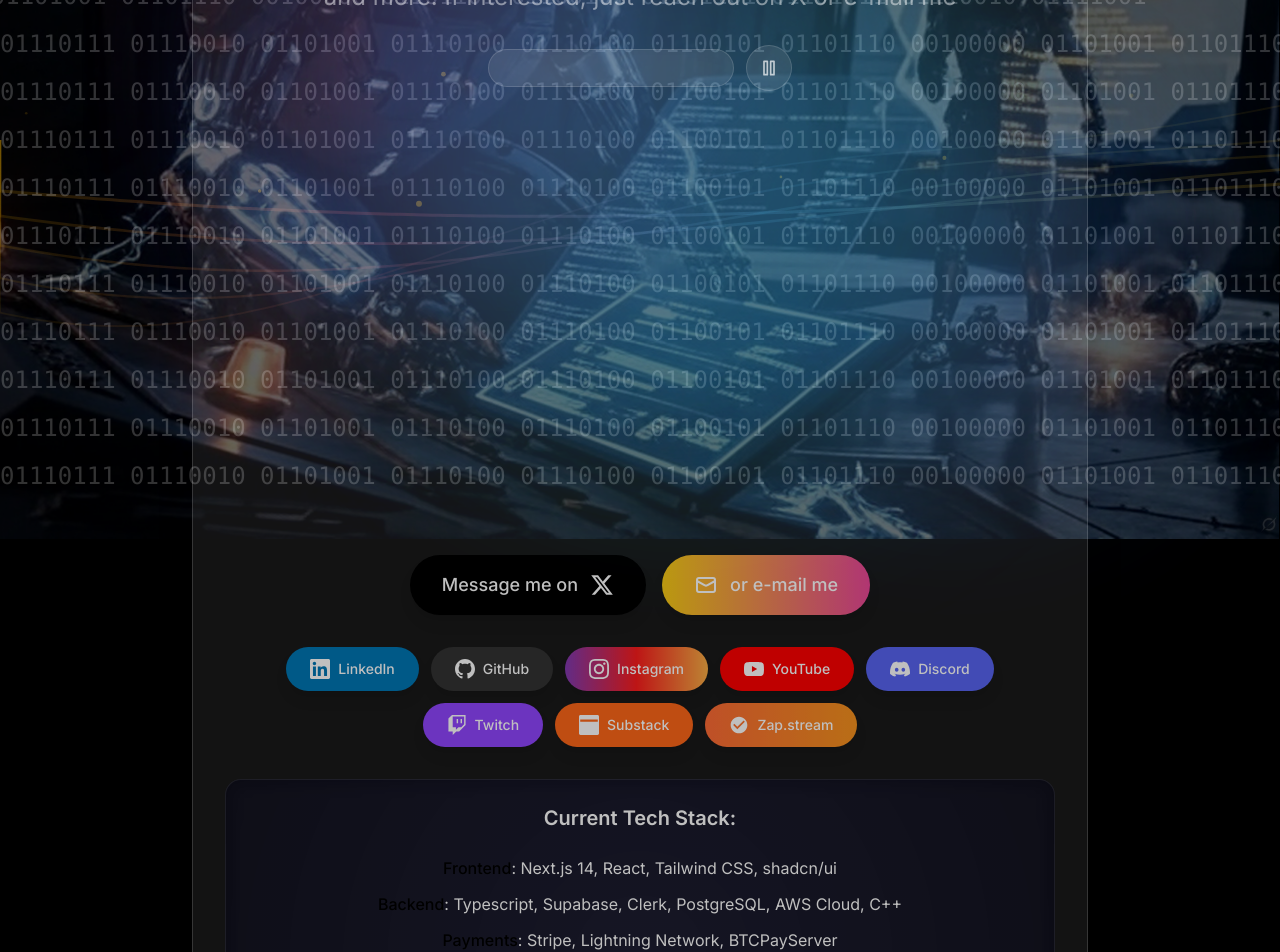
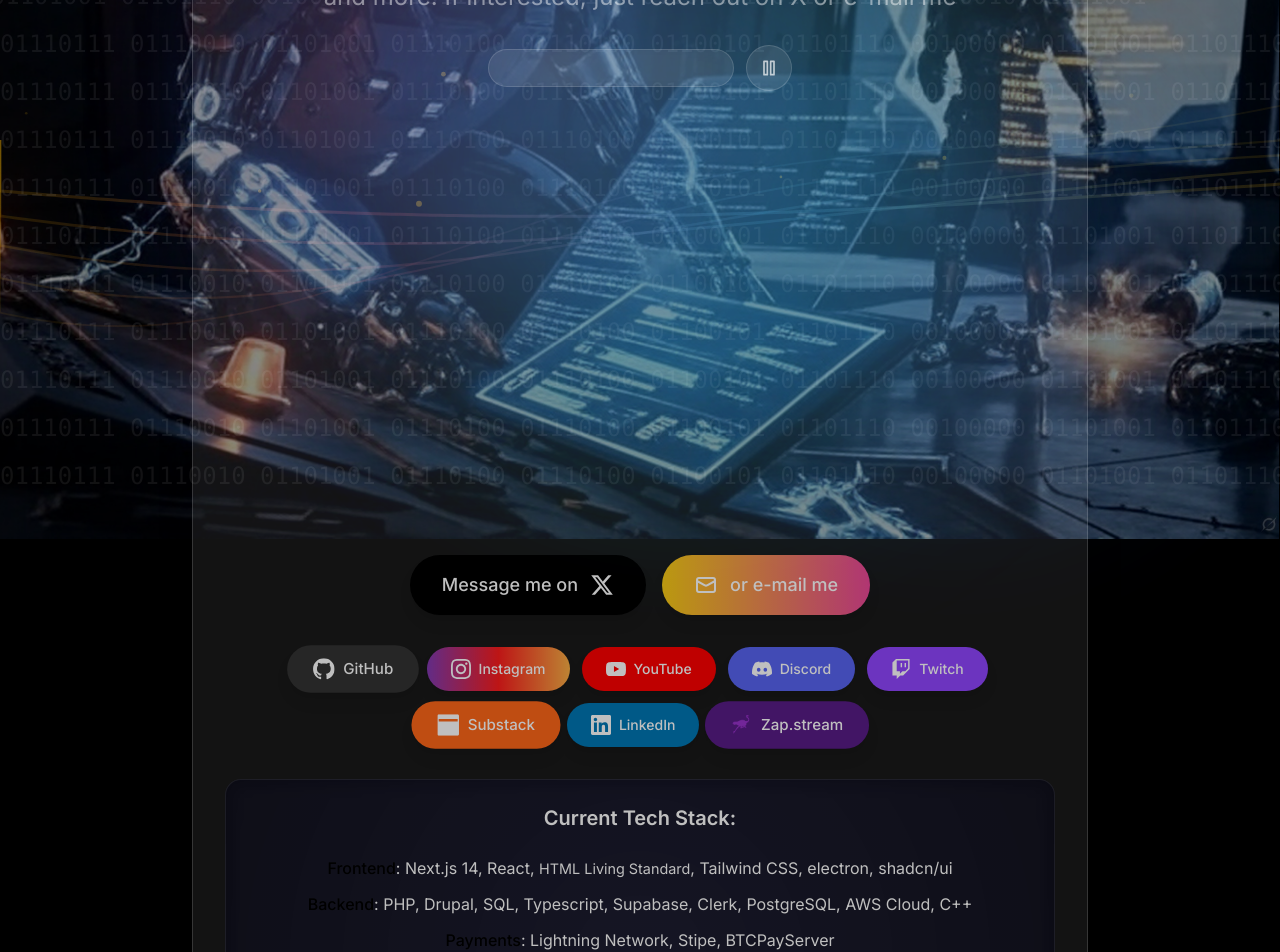
Before and after one commit to jimbrend/jimsbr, a Next.js app: page / in a window 1280 px wide. Shown: the part 260-1212 px from the top of the page. Built offline with nearby package versions, Linux system fonts and the light colour scheme.

Commit message:
Update: binary digits opacity, Sketchfab viewer normal, HTML Living Standard font size, and other UI tweaks

```diff
--- a/app/globals.css
+++ b/app/globals.css
@@ -244,3 +244,58 @@
     opacity: 0.4;
   }
 }
+
+@keyframes pulseRed {
+  0%, 100% {
+    color: white;
+  }
+  50% {
+    color: #ef4444;
+  }
+}
+
+@keyframes fadeToDeepRed {
+  0% {
+    color: white;
+    opacity: 0.2;
+  }
+  100% {
+    color: #dc2626;
+    opacity: 0;
+  }
+}
+
+@keyframes fadeAway {
+  0% {
+    opacity: 0.2;
+  }
+  100% {
+    opacity: 0;
+  }
+}
+
+.animate-pulse-red {
+  animation: pulseRed 1s ease-in-out;
+}
+
+.animate-fade-away {
+  animation: fadeAway 3s ease-out forwards;
+}
+
+.animate-fade-to-deep-red {
+  animation: fadeToDeepRed 10s ease-out forwards;
+}
+
+/* Nostr GIF hover effects */
+.nostr-gif {
+  filter: brightness(1);
+  transition: filter 0.3s ease;
+}
+
+.nostr-gif:hover {
+  filter: brightness(1.25);
+}
+
+.nostr-gif:hover {
+  animation-duration: 0.25s !important;
+}
--- a/app/page.tsx
+++ b/app/page.tsx
@@ -129,15 +129,15 @@ export default function Home() {
   }
 
   const techStackItems = [
-    { label: "Frontend", value: "Next.js 14, React, Tailwind CSS, shadcn/ui" },
-    { label: "Backend", value: "Typescript, Supabase, Clerk, PostgreSQL, AWS Cloud, C++" },
-    { label: "Payments", value: "Stripe, Lightning Network, BTCPayServer" },
-    { label: "AI", value: "OpenAI GPT-4, Claude, Grok and X's API, Browserbase, and more" },
+    { label: "Frontend", value: "Next.js 14, React, HTML Living Standard, Tailwind CSS, electron, shadcn/ui", htmlLivingStandardSmaller: true },
+    { label: "Backend", value: "PHP, Drupal, SQL, Typescript, Supabase, Clerk, PostgreSQL, AWS Cloud, C++" },
+    { label: "Payments", value: "Lightning Network, Stipe, BTCPayServer" },
+    { label: "AI", value: "OpenAI, Claude, Grok and X's API, Browserbase, E2B, and more" },
     { label: "Deployment", value: "Vercel & GitHub, exploring other hosting options" },
     {
       label: "Game Development",
       value:
-        "Unreal 5+, Lua, C#, Google Extensions/Chromium, three.js, iOS + Mac, Metal, and Windows/Microsoft Store applications, Metahuman, and more",
+        "Unreal 5+, Unity CloudLua, O3DEC#, Google Extensions/Chromium, three.js, iOS + Mac, Metal, and Windows/Microsoft Store applications, Metahuman, and more",
     },
     { label: "3D/Animation", value: "Maya, ZBrush, Substance 3D Painter, Houdini, After Effects", isLarger: false },
   ]
@@ -148,19 +148,21 @@ export default function Home() {
       <audio
         ref={audioRef}
         src="written-in-memory.mp3"
+        loop
       />
 
       {/* Parallax Background Image */}
       <div
-        className={`fixed inset-0 z-0 opacity-35 transition-opacity duration-1000 ${
-          isPlaying ? 'opacity-0' : 'opacity-35'
+        className={`fixed inset-0 z-0 opacity-50 transition-all duration-1000 ${
+          isPlaying ? 'opacity-0' : 'opacity-50'
         }`}
         style={{
           backgroundImage: 'url(/background-image.jpg)',
           backgroundSize: 'cover',
           backgroundPosition: 'center',
           transform: `translate(${(mousePosition.x - 50) * 0.02}px, ${(mousePosition.y - 50) * 0.02}px)`,
-          transition: 'transform 0.1s ease-out'
+          transition: 'transform 0.1s ease-out',
+          filter: isPlaying ? 'brightness(1)' : 'brightness(1.2)'
         }}
       />
 
@@ -187,57 +189,59 @@ export default function Home() {
       {/* Large Scrolling Background Text */}
       <div className="fixed inset-0 z-0 pointer-events-none overflow-hidden">
         <div className={`absolute inset-0 transition-opacity duration-1000 ${
-          isPlaying ? 'opacity-20' : 'opacity-0'
+          isPlaying ? 'opacity-20' : 'opacity-20'
         }`}>
-          <div className="text-white font-mono text-lg md:text-xl lg:text-2xl leading-relaxed whitespace-nowrap">
-            {isPlaying && (
+          <div className={`text-white/35 font-mono text-lg md:text-xl lg:text-2xl leading-relaxed whitespace-nowrap ${
+            !isPlaying ? 'animate-fade-to-deep-red' : ''
+          }`}>
+            {(isPlaying || !isPlaying) && (
               <>
-                <div className="animate-scroll-left-to-right mb-4" style={{ animationDelay: '0s' }}>
+                <div className={`mb-4 ${isPlaying ? 'animate-scroll-left-to-right' : ''}`} style={{ animationDelay: '0s' }}>
                   01110111 01110010 01101001 01110100 01110100 01100101 01101110 00100000 01101001 01101110 00100000 01101101 01100101 01101101 01101111 01110010 01111001
                 </div>
-                <div className="animate-scroll-left-to-right mb-4" style={{ animationDelay: '1s' }}>
+                <div className={`mb-4 ${isPlaying ? 'animate-scroll-left-to-right' : ''}`} style={{ animationDelay: '1s' }}>
                   01110111 01110010 01101001 01110100 01110100 01100101 01101110 00100000 01101001 01101110 00100000 01101101 01100101 01101101 01101111 01110010 01111001
                 </div>
-                <div className="animate-scroll-left-to-right mb-4" style={{ animationDelay: '2s' }}>
+                <div className={`mb-4 ${isPlaying ? 'animate-scroll-left-to-right' : ''}`} style={{ animationDelay: '2s' }}>
                   01110111 01110010 01101001 01110100 01110100 01100101 01101110 00100000 01101001 01101110 00100000 01101101 01100101 01101101 01101111 01110010 01111001
                 </div>
-                <div className="animate-scroll-left-to-right mb-4" style={{ animationDelay: '3s' }}>
+                <div className={`mb-4 ${isPlaying ? 'animate-scroll-left-to-right' : ''}`} style={{ animationDelay: '3s' }}>
                   01110111 01110010 01101001 01110100 01110100 01100101 01101110 00100000 01101001 01101110 00100000 01101101 01100101 01101101 01101111 01110010 01111001
                 </div>
-                <div className="animate-scroll-left-to-right mb-4" style={{ animationDelay: '4s' }}>
+                <div className={`mb-4 ${isPlaying ? 'animate-scroll-left-to-right' : ''}`} style={{ animationDelay: '4s' }}>
                   01110111 01110010 01101001 01110100 01110100 01100101 01101110 00100000 01101001 01101110 00100000 01101101 01100101 01101101 01101111 01110010 01111001
                 </div>
-                <div className="animate-scroll-left-to-right mb-4" style={{ animationDelay: '5s' }}>
+                <div className={`mb-4 ${isPlaying ? 'animate-scroll-left-to-right' : ''}`} style={{ animationDelay: '5s' }}>
                   01110111 01110010 01101001 01110100 01110100 01100101 01101110 00100000 01101001 01101110 00100000 01101101 01100101 01101101 01101111 01110010 01111001
                 </div>
-                <div className="animate-scroll-left-to-right mb-4" style={{ animationDelay: '6s' }}>
+                <div className={`mb-4 ${isPlaying ? 'animate-scroll-left-to-right' : ''}`} style={{ animationDelay: '6s' }}>
                   01110111 01110010 01101001 01110100 01110100 01100101 01101110 00100000 01101001 01101110 00100000 01101101 01100101 01101101 01101111 01110010 01111001
                 </div>
-                <div className="animate-scroll-left-to-right mb-4" style={{ animationDelay: '7s' }}>
+                <div className={`mb-4 ${isPlaying ? 'animate-scroll-left-to-right' : ''}`} style={{ animationDelay: '7s' }}>
                   01110111 01110010 01101001 01110100 01110100 01100101 01101110 00100000 01101001 01101110 00100000 01101101 01100101 01101101 01101111 01110010 01111001
                 </div>
-                <div className="animate-scroll-left-to-right mb-4" style={{ animationDelay: '8s' }}>
+                <div className={`mb-4 ${isPlaying ? 'animate-scroll-left-to-right' : ''}`} style={{ animationDelay: '8s' }}>
                   01110111 01110010 01101001 01110100 01110100 01100101 01101110 00100000 01101001 01101110 00100000 01101101 01100101 01101101 01101111 01110010 01111001
                 </div>
-                <div className="animate-scroll-left-to-right mb-4" style={{ animationDelay: '9s' }}>
+                <div className={`mb-4 ${isPlaying ? 'animate-scroll-left-to-right' : ''}`} style={{ animationDelay: '9s' }}>
                   01110111 01110010 01101001 01110100 01110100 01100101 01101110 00100000 01101001 01101110 00100000 01101101 01100101 01101101 01101111 01110010 01111001
                 </div>
-                <div className="animate-scroll-left-to-right mb-4" style={{ animationDelay: '10s' }}>
+                <div className={`mb-4 ${isPlaying ? 'animate-scroll-left-to-right' : ''}`} style={{ animationDelay: '10s' }}>
                   01110111 01110010 01101001 01110100 01110100 01100101 01101110 00100000 01101001 01101110 00100000 01101101 01100101 01101101 01101111 01110010 01111001
                 </div>
-                <div className="animate-scroll-left-to-right mb-4" style={{ animationDelay: '11s' }}>
+                <div className={`mb-4 ${isPlaying ? 'animate-scroll-left-to-right' : ''}`} style={{ animationDelay: '11s' }}>
                   01110111 01110010 01101001 01110100 01110100 01100101 01101110 00100000 01101001 01101110 00100000 01101101 01100101 01101101 01101111 01110010 01111001
                 </div>
-                <div className="animate-scroll-left-to-right mb-4" style={{ animationDelay: '12s' }}>
+                <div className={`mb-4 ${isPlaying ? 'animate-scroll-left-to-right' : ''}`} style={{ animationDelay: '12s' }}>
                   01110111 01110010 01101001 01110100 01110100 01100101 01101110 00100000 01101001 01101110 00100000 01101101 01100101 01101101 01101111 01110010 01111001
                 </div>
-                <div className="animate-scroll-left-to-right mb-4" style={{ animationDelay: '13s' }}>
+                <div className={`mb-4 ${isPlaying ? 'animate-scroll-left-to-right' : ''}`} style={{ animationDelay: '13s' }}>
                   01110111 01110010 01101001 01110100 01110100 01100101 01101110 00100000 01101001 01101110 00100000 01101101 01100101 01101101 01101111 01110010 01111001
                 </div>
-                <div className="animate-scroll-left-to-right mb-4" style={{ animationDelay: '14s' }}>
+                <div className={`mb-4 ${isPlaying ? 'animate-scroll-left-to-right' : ''}`} style={{ animationDelay: '14s' }}>
                   01110111 01110010 01101001 01110100 01110100 01100101 01101110 00100000 01101001 01101110 00100000 01101101 01100101 01101101 01101111 01110010 01111001
                 </div>
-                <div className="animate-scroll-left-to-right mb-4" style={{ animationDelay: '15s' }}>
+                <div className={`mb-4 ${isPlaying ? 'animate-scroll-left-to-right' : ''}`} style={{ animationDelay: '15s' }}>
                   01110111 01110010 01101001 01110100 01110100 01100101 01101110 00100000 01101001 01101110 00100000 01101101 01100101 01101101 01101111 01110010 01111001
                 </div>
               </>
@@ -310,9 +314,7 @@ export default function Home() {
                 {/* Play Button */}
                 <button
                   onClick={togglePlayPause}
-                  className={`p-3 backdrop-blur-xl bg-white/10 rounded-full border border-white/20 text-white hover:bg-white/20 transition-colors ${
-                    !isPlaying ? "opacity-50 cursor-not-allowed" : ""
-                  }`}
+                  className={`p-3 backdrop-blur-xl bg-white/10 rounded-full border border-white/20 text-white hover:bg-white/20 transition-colors`}
                   aria-label="Toggle play/pause"
                 >
                   {isPlaying ? (
@@ -388,30 +390,17 @@ export default function Home() {
           {/* Social Media Buttons */}
           <div className="flex flex-wrap gap-3 justify-center items-center mb-8">
             <a
-              href="https://www.linkedin.com/in/jimbrendlinger/"
-              target="_blank"
-              rel="noopener noreferrer"
-              className="inline-flex items-center gap-2 px-6 py-3 bg-[#0077B5] rounded-full text-white font-medium hover:shadow-inner hover:shadow-black/30 active:shadow-inner active:shadow-black/50 transition-all duration-200 transform hover:scale-[0.98] active:scale-95 text-sm shadow-lg hover:shadow-[#0077B5]/50"
-            >
-              <svg className="w-5 h-5" fill="currentColor" viewBox="0 0 24 24">
-                <path d="M20.447 20.452h-3.554v-5.569c0-1.328-.027-3.037-1.852-3.037-1.853 0-2.136 1.445-2.136 2.939v5.667H9.351V9h3.414v1.561h.046c.477-.9 1.637-1.85 3.37-1.85 3.601 0 4.267 2.37 4.267 5.455v6.286zM5.337 7.433c-1.144 0-2.063-.926-2.063-2.065 0-1.138.92-2.063 2.063-2.063 1.14 0 2.064.925 2.064 2.063 0 1.139-.925 2.065-2.064 2.065zm1.782 13.019H3.555V9h3.564v11.452zM22.225 0H1.771C.792 0 0 .774 0 1.729v20.542C0 23.227.792 24 1.771 24h20.451C23.2 24 24 23.227 24 22.271V1.729C24 .774 23.2 0 22.222 0h.003z" />
-              </svg>
-              LinkedIn
-            </a>
-
-            <a
               href="https://github.com/jimbrend"
               target="_blank"
               rel="noopener noreferrer"
               className="inline-flex items-center gap-2 px-6 py-3 bg-[#333333] rounded-full text-white font-medium hover:shadow-inner hover:shadow-black/30 active:shadow-inner active:shadow-black/50 transition-all duration-200 transform hover:scale-[0.98] active:scale-95 text-sm shadow-lg hover:shadow-[#333333]/50"
+              style={{ transform: 'scale(1.08)' }}
             >
               <svg className="w-5 h-5" fill="currentColor" viewBox="0 0 24 24">
                 <path d="M12 0c-6.626 0-12 5.373-12 12 0 5.302 3.438 9.8 8.207 11.387.599.111.793-.261.793-.577v-2.234c-3.338.726-4.033-1.416-4.033-1.416-.546-1.387-1.333-1.756-1.333-1.756-1.089-.745.083-.729.083-.729 1.205.084 1.839 1.237 1.839 1.237 1.07 1.834 2.807 1.304 3.492.997.107-.775.418-1.305.762-1.604-2.665-.305-5.467-1.334-5.467-5.931 0-1.311.469-2.381 1.236-3.221-.124-.303-.535-1.524.117-3.176 0 0 1.008-.322 3.301 1.23.957-.266 1.983-.399 3.003-.404 1.02.005 2.047.138 3.006.404 2.291-1.552 3.297-1.23 3.297-1.23.653 1.653.242 2.874.118 3.176.77.84 1.235 1.911 1.235 3.221 0 4.609-2.807 5.624-5.479 5.921.43.372.823 1.102.823 2.222v3.293c0 .319.192.694.801.576 4.765-1.589 8.199-6.086 8.199-11.386 0-6.627-5.373-12-12-12z" />
               </svg>
               GitHub
             </a>
-
-
 
             <a
               href="https://www.instagram.com/usernameisjim"
@@ -466,6 +455,7 @@ export default function Home() {
               target="_blank"
               rel="noopener noreferrer"
               className="inline-flex items-center gap-2 px-6 py-3 bg-[#FF6719] rounded-full text-white font-medium hover:shadow-inner hover:shadow-black/30 active:shadow-inner active:shadow-black/50 transition-all duration-200 transform hover:scale-[0.98] active:scale-95 text-sm shadow-lg hover:shadow-orange-500/50"
+              style={{ transform: 'scale(1.08)' }}
             >
               <svg className="w-5 h-5" fill="currentColor" viewBox="0 0 24 24">
                 <path d="M22.539 8.242H1.46V5.406h21.08v2.836zM1.46 10.812V24L12 18.11 22.54 24V10.812H1.46zM22.54 0H1.771C.792 0 0 .774 0 1.729v20.542C0 23.227.792 24 1.771 24h20.451C23.2 24 24 23.227 24 22.271V1.729C24 .774 23.2 0 22.222 0h.003z" />
@@ -474,14 +464,36 @@ export default function Home() {
             </a>
 
             <a
+              href="https://www.linkedin.com/in/jimbrendlinger/"
+              target="_blank"
+              rel="noopener noreferrer"
+              className="inline-flex items-center gap-2 px-6 py-3 bg-[#0077B5] rounded-full text-white font-medium hover:shadow-inner hover:shadow-black/30 active:shadow-inner active:shadow-black/50 transition-all duration-200 transform hover:scale-[0.98] active:scale-95 text-sm shadow-lg hover:shadow-[#0077B5]/50"
+            >
+              <svg className="w-5 h-5" fill="currentColor" viewBox="0 0 24 24">
+                <path d="M20.447 20.452h-3.554v-5.569c0-1.328-.027-3.037-1.852-3.037-1.853 0-2.136 1.445-2.136 2.939v5.667H9.351V9h3.414v1.561h.046c.477-.9 1.637-1.85 3.37-1.85 3.601 0 4.267 2.37 4.267 5.455v6.286zM5.337 7.433c-1.144 0-2.063-.926-2.063-2.065 0-1.138.92-2.063 2.063-2.063 1.14 0 2.064.925 2.064 2.063 0 1.139-.925 2.065-2.064 2.065zm1.782 13.019H3.555V9h3.564v11.452zM22.225 0H1.771C.792 0 0 .774 0 1.729v20.542C0 23.227.792 24 1.771 24h20.451C23.2 24 24 23.227 24 22.271V1.729C24 .774 23.2 0 22.222 0h.003z" />
+              </svg>
+              LinkedIn
+            </a>
+
+            <a
               href="https://zap.stream/p/npub15jnskzcd5tga5rq2w0af0h46tf6lzkdkxjh58hewqrdglt0a0jkq9ygv88"
               target="_blank"
               rel="noopener noreferrer"
-              className="inline-flex items-center gap-2 px-6 py-3 bg-gradient-to-r from-[#FF6B35] to-[#F7931E] rounded-full text-white font-medium hover:shadow-inner hover:shadow-black/30 active:shadow-inner active:shadow-black/50 transition-all duration-200 transform hover:scale-[0.98] active:scale-95 text-sm shadow-lg hover:shadow-orange-500/50"
+              className="inline-flex items-center gap-2 px-6 py-3 bg-purple-900 rounded-full text-white font-medium hover:shadow-inner hover:shadow-black/30 active:shadow-inner active:shadow-black/50 transition-all duration-200 transform hover:scale-[0.98] active:scale-95 text-sm shadow-lg hover:shadow-purple-500/50 group"
+              style={{ transform: 'scale(1.08)' }}
             >
-              <svg className="w-5 h-5" fill="currentColor" viewBox="0 0 24 24">
-                <path d="M12 2C6.48 2 2 6.48 2 12s4.48 10 10 10 10-4.48 10-10S17.52 2 12 2zm-2 15l-5-5 1.41-1.41L10 14.17l7.59-7.59L19 8l-9 9z" />
-              </svg>
+              <img
+                src="/nostr.gif"
+                alt="Nostr"
+                className="w-5 h-5 group-hover:animate-pulse nostr-gif"
+                style={{ animationPlayState: 'paused' }}
+                onMouseEnter={(e) => {
+                  e.currentTarget.style.animationPlayState = 'running';
+                }}
+                onMouseLeave={(e) => {
+                  e.currentTarget.style.animationPlayState = 'paused';
+                }}
+              />
               Zap.stream
             </a>
           </div>
@@ -506,7 +518,15 @@ export default function Home() {
                 {techStackItems.map((item, index) => (
                   <div key={index} className={`tech-item ${item.isLarger ? "tech-item-large" : ""}`}>
                     <span className="tech-label text-black font-medium">{item.label}</span>
-                    <span className="text-white">: {item.value}</span>
+                    <span className="text-white">: {
+                      item.htmlLivingStandardSmaller ? (
+                        <>
+                          Next.js 14, React, <span className="text-[0.9em]">HTML Living Standard</span>, Tailwind CSS, electron, shadcn/ui
+                        </>
+                      ) : (
+                        item.value
+                      )
+                    }</span>
                   </div>
                 ))}
               </div>
--- a/components/sketchfab-viewer.tsx
+++ b/components/sketchfab-viewer.tsx
@@ -16,12 +16,11 @@ export default function SketchfabViewer({
   autostart = true,
   transparent = true,
   ui_infos = 0,
-  ui_controls = 0, // Changed from 1 to 0 to remove controls
+  ui_controls = 0,
   ui_stop = 0,
 }: SketchfabViewerProps) {
   const containerRef = useRef<HTMLDivElement>(null)
   const iframeRef = useRef<HTMLIFrameElement | null>(null)
-  const clientRef = useRef<any>(null)
 
   useEffect(() => {
     // Load the Sketchfab API script
@@ -50,7 +49,6 @@ export default function SketchfabViewer({
         ui_controls,
         ui_stop,
         success: (api: any) => {
-          clientRef.current = api
           api.start()
           api.addEventListener("viewerready", () => {
             console.log("Viewer ready")
```
Also changed, not shown: public/nostr.gif (added). Lines whose indentation alone changed are shown as unchanged.
